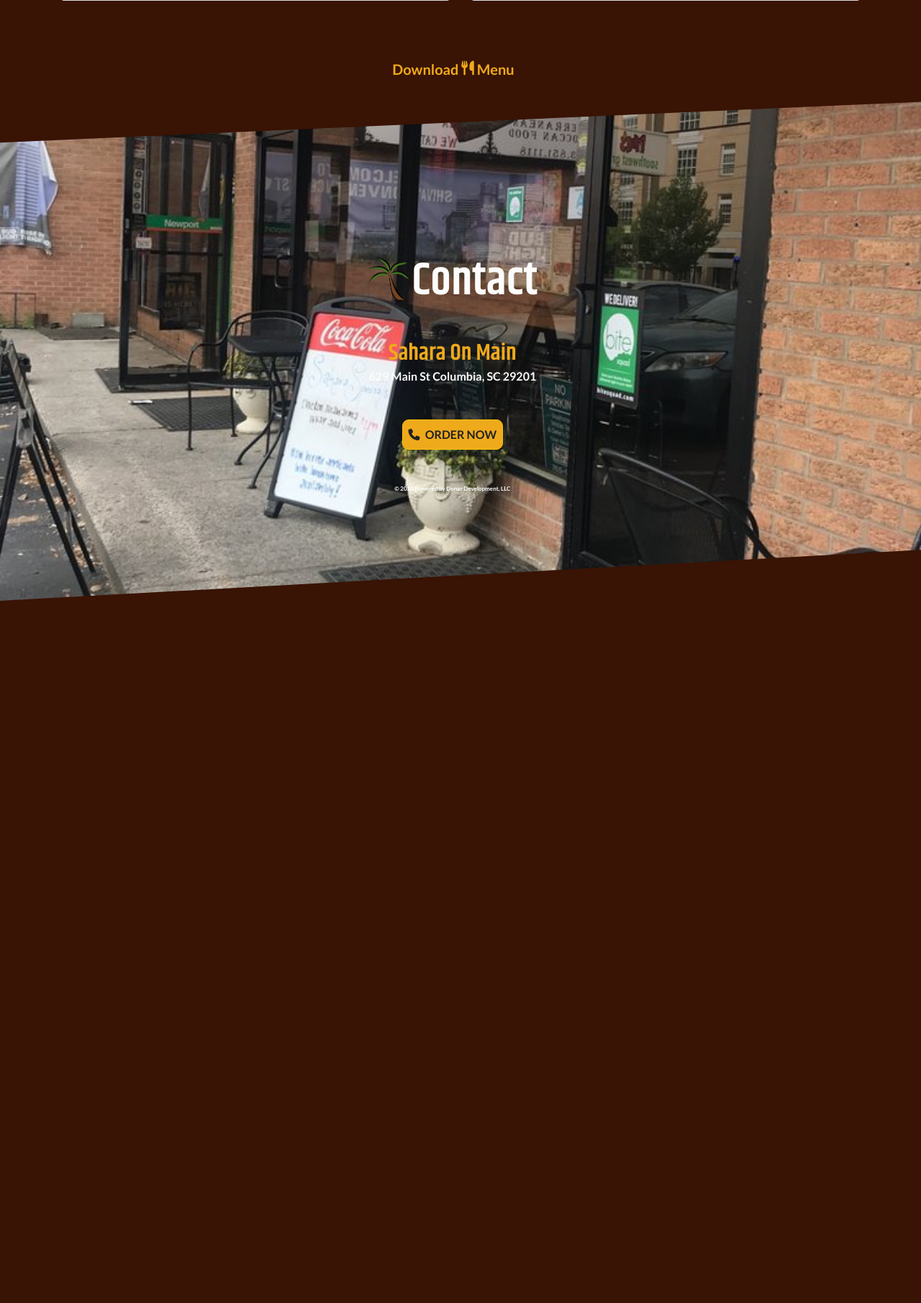
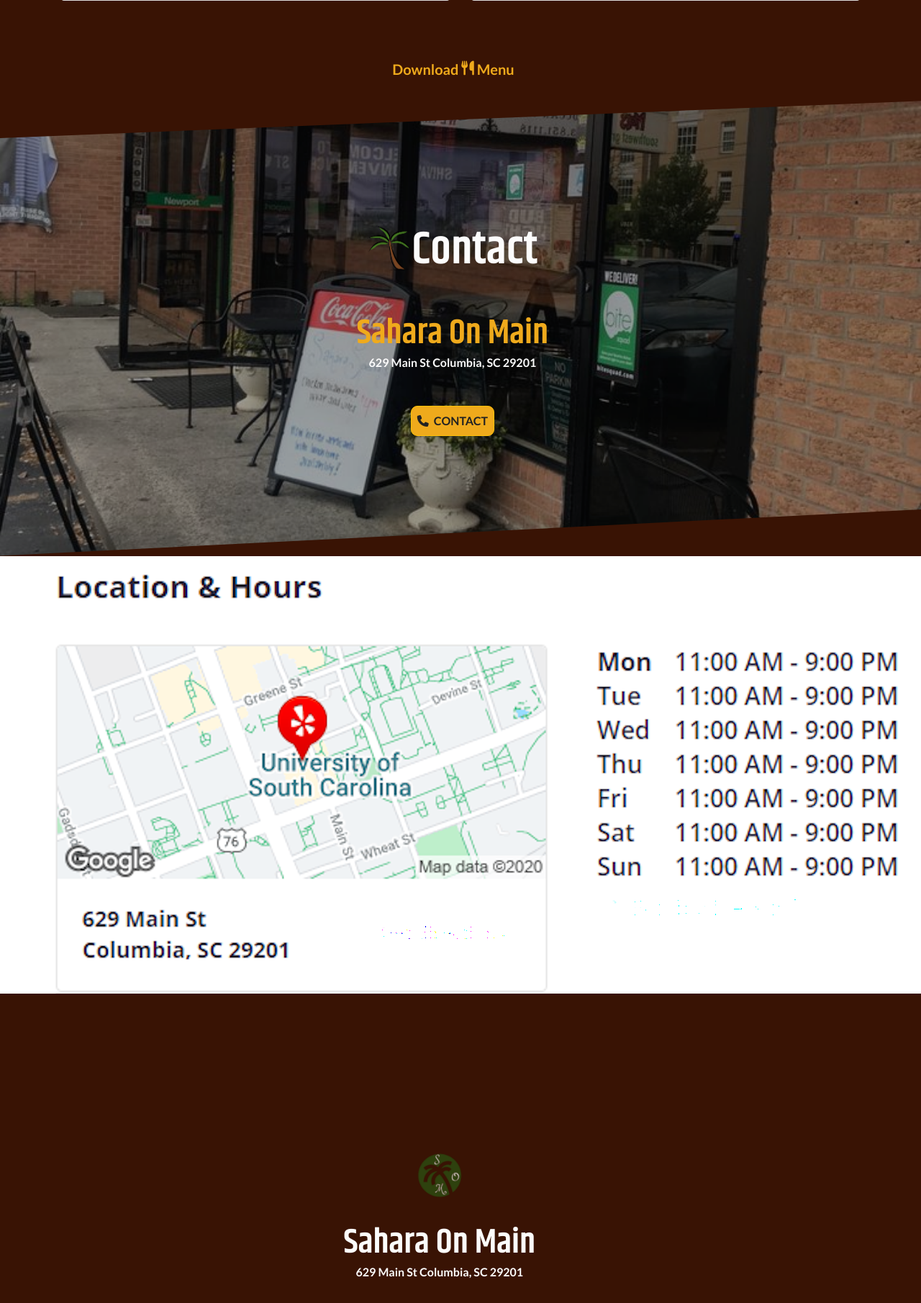
Before and after one commit to dricardo1/SaharaOnMain, a PHP site: page / in a window 1280 px wide. Shown: the part 3109-4920 px from the top of the page at 72% size. Before the commit the page ends 3944 px from the top, so only its background shows below. Run offline with PHP 8.4, Linux system fonts and the light colour scheme; some libraries are stand-ins or nearby versions.

Commit message:
favicon/contact/locatiion sections

```diff
--- a/index.html
+++ b/index.html
@@ -25,6 +25,7 @@
     <link rel="apple-touch-icon" sizes="180x180" href="/apple-touch-icon.png">
     <link rel="icon" type="image/png" sizes="32x32" href="/favicon-32x32.png">
     <link rel="icon" type="image/png" sizes="16x16" href="/favicon-16x16.png">
+    <link rel="icon" type="image/png" sizes="16x16" href="/favicon.ico">
     <link rel="manifest" href="/site.webmanifest">
     <link rel="mask-icon" href="/safari-pinned-tab.svg" color="#5bbad5">
     <meta name="msapplication-TileColor" content="#da532c">
@@ -183,13 +184,30 @@
                 <h2 id="contact-section" class="text-center font-weight-bold">Sahara On Main</h2>
                 <p class="mx-auto-text-center">629 Main St Columbia, SC 29201</p>
                 <p class="mx-auto-text-center text-uppercase"><a href="tel:803-851-1118" class="btn btn-warning">
-                  <i class="fa fa-phone mr-1"></i> ORDER NOW
+                  <i class="fa fa-phone mr-1"></i> CONTACT
                 </a></p>
-                <p id="donar" class="mx-auto-text-center">&copy; 2020 Powered by <a href="https://bit.ly/donar-dev">Donar Development, LLC</a></p>
               </div>
             </div>
           </div>
+        </div>
       </section>
+      <!-- Location Section -->
+      <section id="location" class="mt-6 py-5"></section>
+      <div class="row align-items-center m-6">
+        <div id="contact-margin" class="col-sm-10 mx-auto-text-center">
+          <div class="section-title">
+            <p id="" class="text-center font-weight-bold contact-h1"><img  src="./img/logo-som.png" class="faa-float animated faa-slow logo-img" alt="logo" width="92" height="92"></p>
+            <h1 id="" class="text-center font-weight-bold">Sahara On Main</h1>
+            <p class="mx-auto-text-center">629 Main St Columbia, SC 29201</p>
+            <p class="mx-auto-text-center text-uppercase"><a href="tel:803-851-1118" class="btn btn-warning">
+              <i class="fa fa-phone mr-1"></i> ORDER NOW
+            </a></p>
+            <p id="" class="mx-auto-text-center">&copy; 2020 Powered by <a href="https://bit.ly/donar-dev">Donar Development, LLC</a></p>
+          </div>
+        </div>
+      </div>
+    </div>
+      <!-- End Location Section -->
       <!-- End Contact Section -->
     <script src="https://code.jquery.com/jquery-3.3.1.slim.min.js" integrity="sha384-q8i/X+965DzO0rT7abK41JStQIAqVgRVzpbzo5smXKp4YfRvH+8abtTE1Pi6jizo" crossorigin="anonymous"></script>
     <script src="https://stackpath.bootstrapcdn.com/bootstrap/4.3.1/js/bootstrap.min.js" integrity="sha384-JjSmVgyd0p3pXB1rRibZUAYoIIy6OrQ6VrjIEaFf/nJGzIxFDsf4x0xIM+B07jRM" crossorigin="anonymous"></script>
--- a/styles/main.css
+++ b/styles/main.css
@@ -243,7 +243,7 @@ a.menu-download-link {
   width: 100%;
   height: auto;
   background-color: #391304;
-  background-image: url("../img/Sahara-On-Main-sidewalk.jpg");
+  background-image: url("../img/Sahara-On-Main-sidewalk-dk.png");
   background-position: center;
   background-repeat: no-repeat;
   background-size: cover;
@@ -337,7 +337,7 @@ h2#main-title {
 }
 
 #contact-section {
-  font-size: 2em;
+  font-size: 3em;
   margin: 1em auto 0 auto !important;
   font-family: "Khand", "Lato", sans-serif;
   color: #EFAA1C;
@@ -345,6 +345,10 @@ h2#main-title {
 
 #contact > div > div:nth-child(2) > div:nth-child(1) > div > h5 {
   margin-top: -4vh;
+}
+
+#contact-margin > div > p.text-center.font-weight-bold.contact-h1 {
+  margin: 0;
 }
 
 div.more a:hover {
@@ -371,6 +375,26 @@ div.contact-title h2 {
 
 .mb-5, .my-5 {
   margin-bottom: 2rem!important;
+}
+
+#location {
+  max-width: 100%;
+  height: 100vh;
+  background-image: url("../img/map-som-1.png");
+  background-attachment: fixed;
+  background-repeat: no-repeat;
+  background-size: contain;
+  padding: 0;
+}
+
+#contact-margin > div > p:nth-child(5) > a {
+  color: #DAA520;
+  text-decoration: none;
+}
+
+#contact-margin > div > h1 {
+  font-size: 3rem;
+  margin: 0;
 }
 
 @media only screen and (max-device-width: 1024px) {
```
Also changed, not shown: img/Sahara-On-Main-sidewalk-dk.png (added), img/logo-som.png (added), img/map-som-1.png (added), img/map-som-2.png (renamed from img/map--som-2.png), 2 other files.
